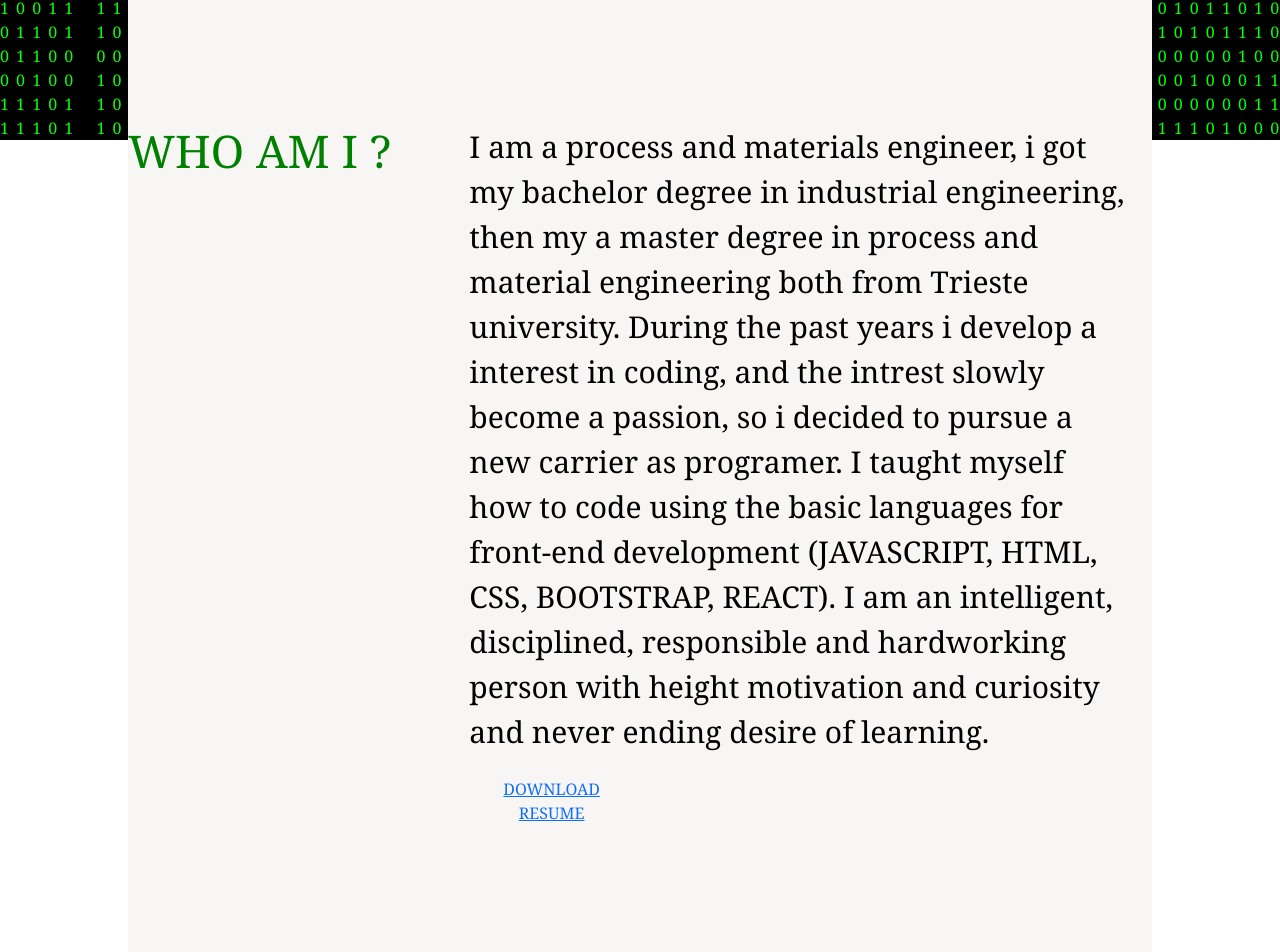
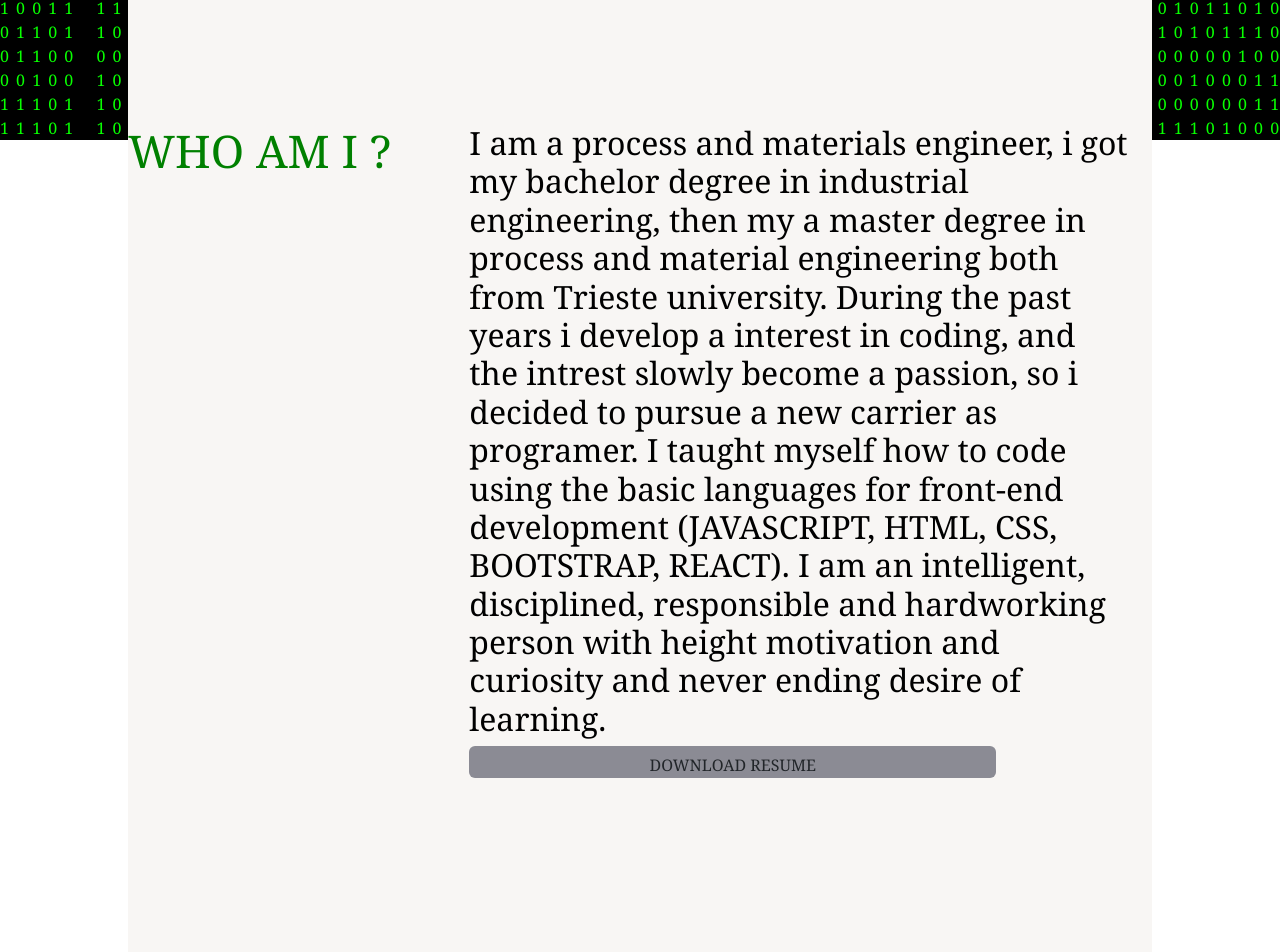
Before and after one commit to baselasi/portfolio-, a React (Create React App) app: page / in a window 1280 px wide. Shown: the part 860-1812 px from the top of the page. Built offline with nearby package versions, Linux system fonts and the light colour scheme.

Commit message:
Update about.js

```diff
--- a/src/components/aboutMe/about.js
+++ b/src/components/aboutMe/about.js
@@ -1,5 +1,6 @@
 import React, { useEffect, useRef, useState } from "react";
 import data from "../../data";
+import "../aboutMe/about.css"
 export default function About(){
     const [sectionIntersction,setSectionIntersction] = useState(false)
     useEffect(()=>{
@@ -16,12 +17,12 @@ export default function About(){
                 { "WHO AM I ?" }
             </h2>
             <div className="col-sm-8" >
-                <p style={{fontSize:"30px",color:  "black"}}>
+                <p className="h2" style={{color:  "black"}}>
                     {data.profile }
                 </p>
-                <button className="col-3 btn ">
-                    <a href="CVBassel-Assi.pdf" download="ASSI-BASSEL RESUME" style={{width:"100%"}}>DOWNLOAD RESUME</a>
-                </button>
+
+                    <a href="CVBassel-Assi.pdf" download="ASSI-BASSEL RESUME"><button className="col-3 btn download">DOWNLOAD RESUME</button></a>
+
             </div>
            </div>
            <div className='empty-div' style={{top:"99%",width:"10%",position:"absolute",left:"90%"}}></div>
```
